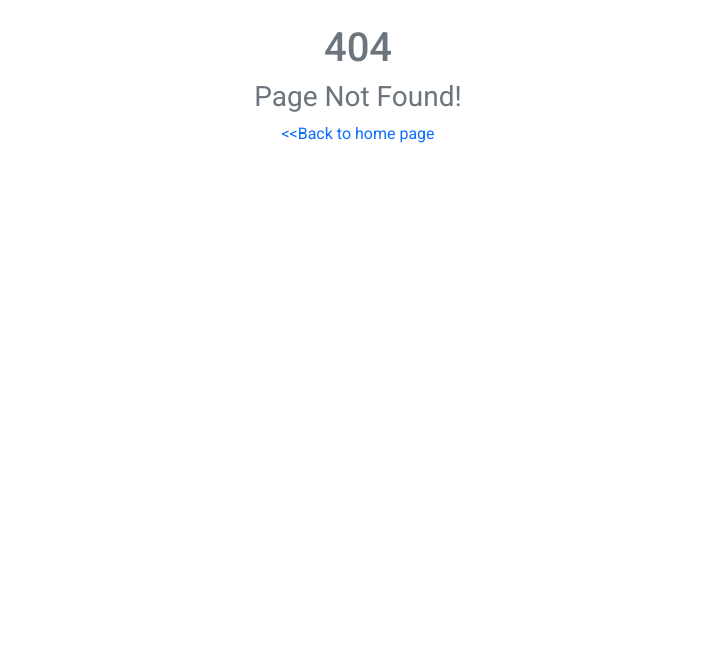
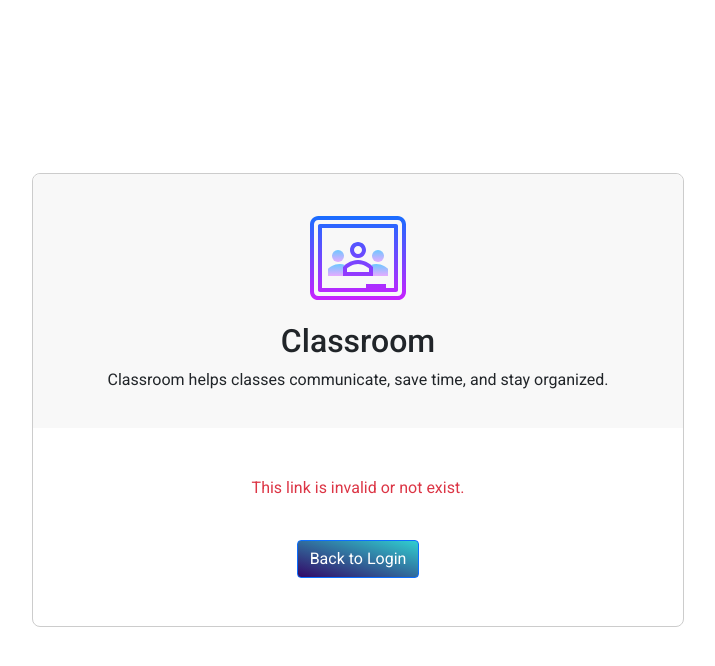
Before and after one commit to ahl2811/classroom-frontend, a React (Create React App) app: page /activation in a window 1280 px wide. Before the commit this address had no page. Shown: the top 666 px of the page, without its empty margins (282-997 px from the left). Built offline with nearby package versions, Linux system fonts and the light colour scheme; no server answers; the HTML template or start-up script is replaced by a standard one.

Commit message:
feat: active account

```diff
--- a/src/App.tsx
+++ b/src/App.tsx
@@ -8,6 +8,7 @@ import { ToastContainer } from "react-toastify";
 import "react-toastify/dist/ReactToastify.css";
 import "./App.css";
 import ProtectedRoute from "./components/ProtectedRoute";
+import ActivationPage from "./pages/auth/activation";
 import LoginPage from "./pages/auth/login";
 import RegisterPage from "./pages/auth/register";
 import RoomDetailsPage from "./pages/details";
@@ -38,6 +39,7 @@ function App() {
               </ProtectedRoute>
               <Route path="/login" component={LoginPage} />
               <Route path="/register" component={RegisterPage} />
+              <Route path="/activation" component={ActivationPage} />
               <ProtectedRoute path="/classrooms/:id/join">
                 <JoinClassPage />
               </ProtectedRoute>
--- /dev/null
+++ b/src/pages/auth/activation.tsx
@@ -0,0 +1,57 @@
+import React from "react";
+import { Button, Image } from "react-bootstrap";
+import { useQuery } from "react-query";
+import { useHistory, useLocation } from "react-router";
+import Logo from "../../assets/images/logo-classroom.svg";
+import { activeAccount } from "./api";
+import { ActivationContainer, GradientBackground } from "./styles";
+
+const ActivationPage = () => {
+  const { search } = useLocation();
+  const { push } = useHistory();
+  const params = search.split("=");
+  const token = params[1];
+
+  const { isLoading, error } = useQuery("activation", () =>
+    activeAccount(encodeURIComponent(token))
+  );
+
+  if (isLoading) {
+    return <div>Loading...</div>;
+  }
+
+  return (
+    <GradientBackground className="d-flex align-items-center">
+      <ActivationContainer>
+        <div className="join-class-container align-self-center">
+          <div className="join-class-banner">
+            <Image height={128} src={Logo} alt="logo" />
+            <h2>Classroom</h2>
+            <p>
+              Classroom helps classes communicate, save time, and stay
+              organized.
+            </p>
+          </div>
+          <div className="text-center py-4 mt-4">
+            {error ? (
+              <p className="text-danger">This link is invalid or not exist.</p>
+            ) : (
+              <p className="text-success">
+                Your account is verified successfully. Now you can login.
+              </p>
+            )}
+
+            <Button
+              className="classroom-btn my-4"
+              onClick={() => push("/login")}
+            >
+              {error ? "Back to Login" : "Go to Login"}
+            </Button>
+          </div>
+        </div>
+      </ActivationContainer>
+    </GradientBackground>
+  );
+};
+
+export default ActivationPage;
--- a/src/pages/auth/api/index.ts
+++ b/src/pages/auth/api/index.ts
@@ -8,3 +8,7 @@ export const login = async (userInfo: IUser) => {
 export const register = async (userInfo: IUser) => {
   return await request.post("/auth/signup", userInfo);
 };
+
+export const activeAccount = async (token: string) => {
+  return await request.get(`/auth/activate-account?token=${token}`);
+};
--- a/src/pages/auth/register.tsx
+++ b/src/pages/auth/register.tsx
@@ -1,5 +1,5 @@
 import React, { FormEvent, useState } from "react";
-import { Button, Form, Row, Spinner, Stack } from "react-bootstrap";
+import { Form, Row, Stack } from "react-bootstrap";
 import { useMutation } from "react-query";
 import { useHistory, useLocation } from "react-router";
 import { Link } from "react-router-dom";
@@ -7,6 +7,7 @@ import { toast, ToastContainer } from "react-toastify";
 import { USER } from "../../common/constants";
 import { IErrorResponse, LocationState } from "../../common/types";
 import { toastError } from "../../common/utils";
+import LoadingButton from "../../components/LoadingButton";
 import useUserContext from "../../hooks/useUserContext";
 import { register } from "./api";
 import { GradientBackground, LoginContainer } from "./styles";
@@ -30,13 +31,13 @@ const RegisterPage = () => {
     register,
     {
       onSuccess: () => {
-        toast.success("Register successfully. Now you can login!", {
-          position: "top-center",
-          autoClose: 3000,
-        });
-        setTimeout(() => {
-          history.push("/login");
-        }, 2000);
+        toast.success(
+          "Register successfully. Check your email to active this account.",
+          {
+            position: "top-center",
+            autoClose: 5000,
+          }
+        );
       },
       onError: (err: IErrorResponse) => {
         toastError(err);
@@ -118,27 +119,14 @@ const RegisterPage = () => {
                 <Link to="/login">{"<<"} Back to Login page</Link>
               </Form.Group>
               <Row className="d-grid gap-2 col-6 mx-auto mt-4">
-                <Button
+                <LoadingButton
                   variant="primary"
                   type="submit"
-                  disabled={loading}
                   className="classroom-btn"
+                  isLoading={loading}
                 >
-                  {loading ? (
-                    <>
-                      <Spinner
-                        as="span"
-                        animation="border"
-                        size="sm"
-                        role="status"
-                        aria-hidden="true"
-                      />
-                      Vui lòng chờ...
-                    </>
-                  ) : (
-                    <>Sign up</>
-                  )}
-                </Button>
+                  Sign up
+                </LoadingButton>
               </Row>
             </Form>
           </Row>
--- a/src/pages/auth/styles/index.ts
+++ b/src/pages/auth/styles/index.ts
@@ -1,5 +1,6 @@
 import { Container } from "react-bootstrap";
 import styled from "styled-components";
+import { JoinClassPageStyle } from "../../details/style";
 
 export const LoginContainer = styled(Container)`
   max-width: 480px;
@@ -12,3 +13,7 @@ export const GradientBackground = styled.div`
   width: 100vw;
   min-height: 100vh;
 `;
+
+export const ActivationContainer = styled(JoinClassPageStyle)`
+  max-width: 700px;
+`;
--- a/src/pages/details/api/index.ts
+++ b/src/pages/details/api/index.ts
@@ -53,3 +53,18 @@ export const inviteByEmail = async ({
   );
   return data;
 };
+
+export const joinRoomByCode = async ({
+  code,
+  role = "student",
+}: {
+  code: string;
+  role?: string;
+}) => {
+  const queryString = `/classrooms/join?code=${code}&role=${role}`;
+  const { data } = await request.get<IRoomMembersResponse>(
+    queryString,
+    getAuthorization()
+  );
+  return data;
+};
--- a/src/pages/details/news.tsx
+++ b/src/pages/details/news.tsx
@@ -96,10 +96,6 @@ const NewsPage = () => {
                       Copy code
                     </OptionItem>
                   </CopyToClipboard>
-                  <OptionItem>
-                    <i className="bi bi-arrow-counterclockwise fs-5 me-3" />
-                    Reset code
-                  </OptionItem>
                 </>
               }
             >
--- a/src/pages/rooms/components/ModalCreateRoom.tsx
+++ b/src/pages/rooms/components/ModalCreateRoom.tsx
@@ -54,7 +54,9 @@ export default function ModalCreateRoom(props: ModalProps) {
     setDescription("");
     setSection("");
     setSubject("");
-    props.onHide();
+    if (props?.onHide) {
+      props.onHide();
+    }
   };
 
   return (
--- a/src/pages/rooms/components/ModalJoinClass.tsx
+++ b/src/pages/rooms/components/ModalJoinClass.tsx
@@ -7,27 +7,26 @@ import {
   Modal,
   ModalProps,
 } from "react-bootstrap";
-import { useMutation } from "react-query";
+import { useMutation, useQueryClient } from "react-query";
 import { toast, ToastContainer } from "react-toastify";
 import { ROOM } from "../../../common/constants";
-import { IErrorResponse } from "../../../common/types";
-import { toastError } from "../../../common/utils";
-import useUserContext from "../../../hooks/useUserContext";
 import LoadingButton from "../../../components/LoadingButton";
-import { joinRoom } from "../../details/api";
+import { joinRoomByCode } from "../../details/api";
 
 interface IProps extends ModalProps {}
 
 const ModalJoinClass = (props: IProps) => {
   const [code, setCode] = useState<string>("");
 
+  const queryClient = useQueryClient();
   const { isLoading, mutateAsync } = useMutation(
     ROOM.JOIN,
-    () => joinRoom({ id: "id", role: "student", code: `${code}` }),
+    () => joinRoomByCode({ role: "student", code: `${code}` }),
     {
-      // onSuccess: () => {
-      //   useHistory.push(`/classrooms/${"id"}`);
-      // },
+      onSuccess: () => {
+        toast.success("Join class successfully.");
+        queryClient.invalidateQueries(ROOM.GET);
+      },
       onError: () => {
         toast.error(
           "Sorry! You don't have a submission to join this classroom",
```
Also changed, not shown: 2 other files (tests, documents, lock files or other folders).
